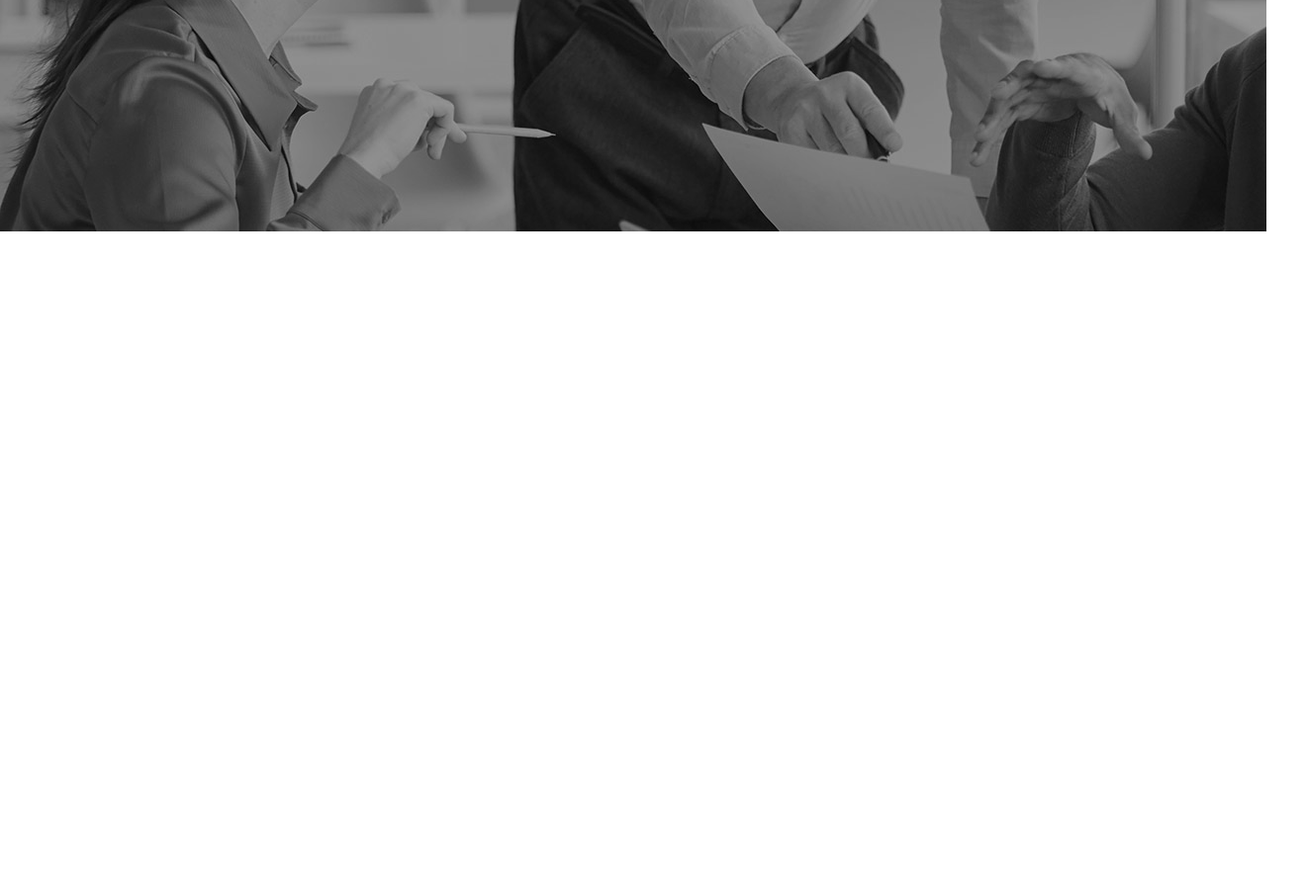
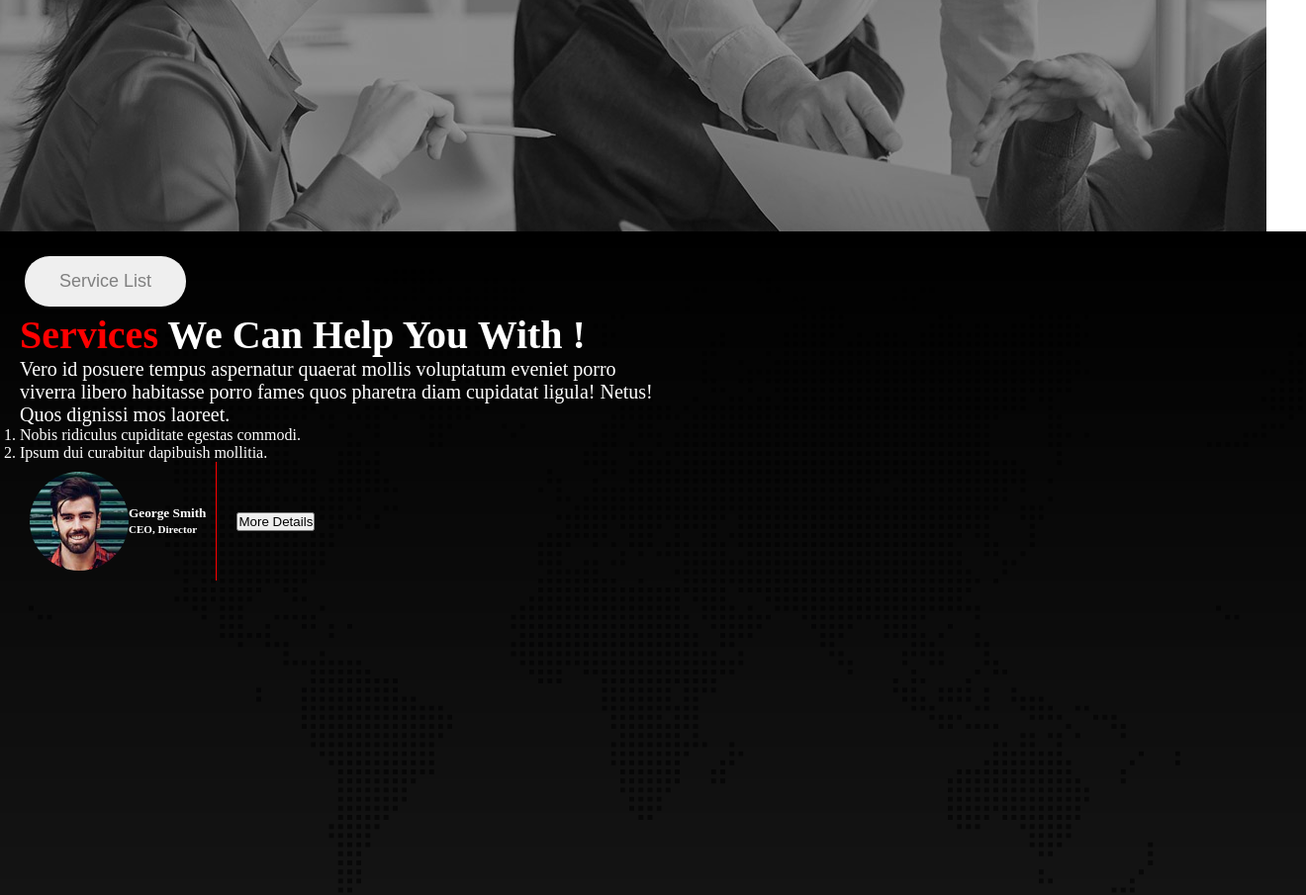
Before and after one commit to MohsinAhmedOhi/Digital-Agency, a plain HTML site: page index.html in a window 1280 px wide. Shown: the part 655-1560 px from the top of the page at 99% size, 1320 px wide, since content can reach past the window. Before the commit the page ends 889 px from the top, so only its background shows below. Drawn offline with Linux system fonts and the light colour scheme.

Commit message:
service section

```diff
--- a/index.html
+++ b/index.html
@@ -41,5 +41,38 @@
         </div>
       </div>
     </div>
+
+    <div class="service-container">
+      <div class="service-left-container">
+        <div class="service-details">
+          <button class="service-btn btn">Service List</button>
+          <h1 class="service-title">
+            <span class="primary">Services</span> We Can Help You With !
+          </h1>
+          <p class="service-description">
+            Vero id posuere tempus aspernatur quaerat mollis voluptatum eveniet
+            porro viverra libero habitasse porro fames quos pharetra diam
+            cupidatat ligula! Netus! Quos dignissi mos laoreet.
+          </p>
+          <ol>
+            <li>Nobis ridiculus cupiditate egestas commodi.</li>
+            <li>Ipsum dui curabitur dapibuish mollitia.</li>
+          </ol>
+          <div class="author-details">
+            <div class="author-img-desc">
+              <img class="author-img" src="/asset/image/author.jpg" alt="" />
+              <h5>
+                George Smith <br />
+                <small>CEO, Director</small>
+              </h5>
+            </div>
+            <div class="more-details">
+              <button class="">More Details</button>
+            </div>
+          </div>
+        </div>
+      </div>
+      <div class="service-right-container"></div>
+    </div>
   </body>
 </html>
--- a/style.css
+++ b/style.css
@@ -61,3 +61,47 @@
 .btn-hire {
   color: red;
 }
+
+.service-container {
+  width: 100%;
+  height: 100vh;
+  background-image: url(/asset/image/footer-bg.png),
+    linear-gradient(rgba(0, 0, 0, 1), rgba(0, 0, 0, 0.9));
+  background-blend-mode: overlay;
+  color: white;
+  padding: 20px;
+}
+
+.service-btn {
+  color: gray;
+  border-radius: 25px;
+}
+
+.service-title {
+  font-size: 40px;
+}
+
+.service-description {
+  font-size: 20px;
+  width: 50%;
+}
+.author-details {
+  display: flex;
+  align-items: center;
+}
+.author-img-desc {
+  display: flex;
+  align-items: center;
+  padding: 10px;
+  border-right: 1px solid red;
+}
+.author-img {
+  width: 100px;
+  height: 100px;
+  border-radius: 50px;
+}
+
+.more-details {
+  align-items: center;
+  padding: 20px;
+}
```
